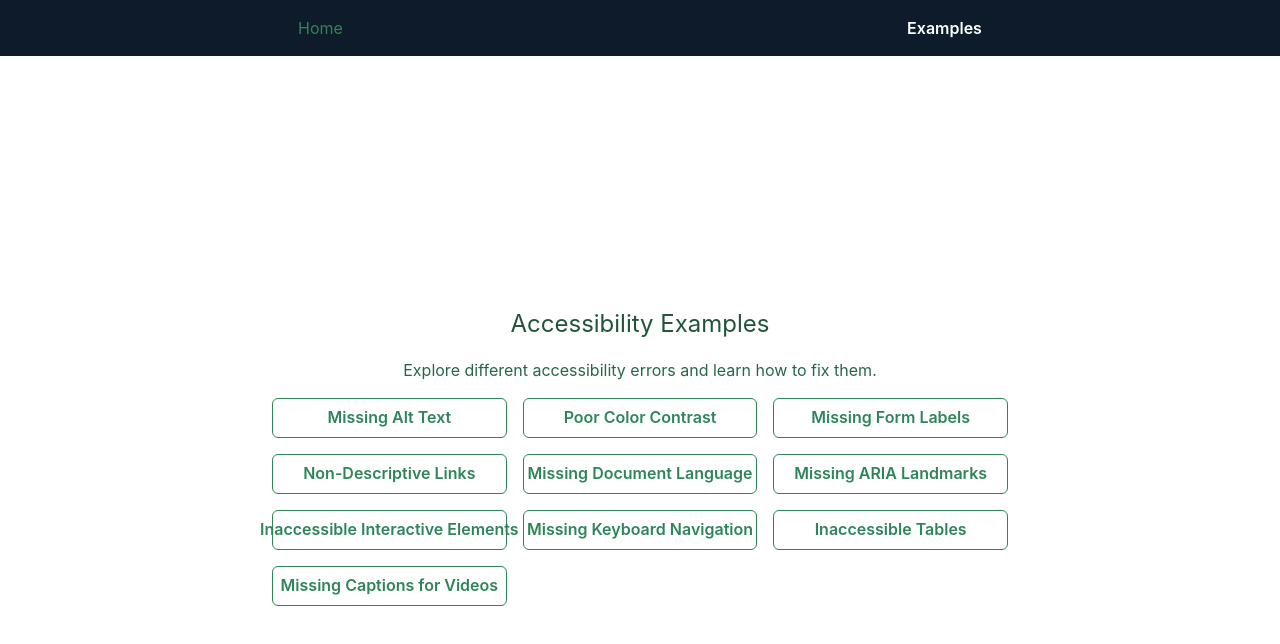
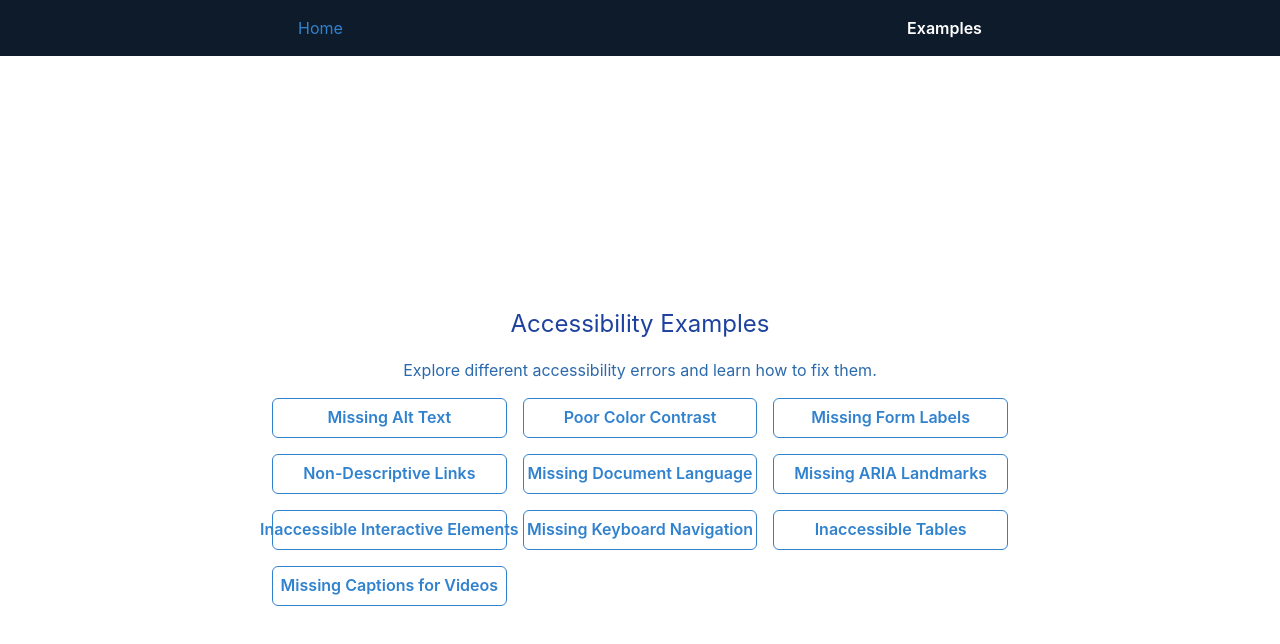
Before and after one commit to GPT-Engineer-App-Dev/accessible-education-errors, a React (Vite) app: page / in a window 1280 px wide. Shown: the top 644 px of the page. Built offline with nearby package versions, Linux system fonts and the light colour scheme.

Commit message:
Updated color scheme to incorporate blue shades.

```diff
--- a/src/main.jsx
+++ b/src/main.jsx
@@ -16,15 +16,15 @@ const colors = {
     100: "#FFFFFF", // Lightest shade for backgrounds
   },
   accent: {
-    900: "#1C4532", // Darker accent color (green)
-    800: "#22543D", // Dark accent color (green)
-    700: "#276749", // Medium accent color (green)
-    600: "#2F855A", // Lighter accent color (green)
-    500: "#38A169", // Light accent color (green)
-    400: "#48BB78", // Lighter accent color (green)
-    300: "#68D391", // Lightest accent color (green)
-    200: "#9AE6B4", // Lightest accent color (green)
-    100: "#C6F6D5", // Lightest accent color (green)
+    900: "#1A365D", // Darker accent color (blue)
+    800: "#1E429F", // Dark accent color (blue)
+    700: "#2A69AC", // Medium accent color (blue)
+    600: "#3182CE", // Lighter accent color (blue)
+    500: "#4299E1", // Light accent color (blue)
+    400: "#63B3ED", // Lighter accent color (blue)
+    300: "#90CDF4", // Lightest accent color (blue)
+    200: "#BEE3F8", // Lightest accent color (blue)
+    100: "#EBF8FF", // Lightest accent color (blue)
   },
 };
 
--- a/src/pages/Index.jsx
+++ b/src/pages/Index.jsx
@@ -11,37 +11,37 @@ const Index = () => {
   return (
     <Container centerContent maxW="container.md" height="100vh" display="flex" flexDirection="column" justifyContent="center" alignItems="center" bg="brand.100">
       <VStack spacing={4}>
-        <Text fontSize="2xl" color="green.800">Accessibility Examples</Text>
-        <Text color="green.700">Explore different accessibility errors and learn how to fix them.</Text>
+        <Text fontSize="2xl" color="accent.800">Accessibility Examples</Text>
+        <Text color="accent.700">Explore different accessibility errors and learn how to fix them.</Text>
         <SimpleGrid columns={{ base: 1, md: 3 }} spacing={4}>
-          <Button as={NavLink} to="/accessibility-error-1" colorScheme="green" variant="outline">
+          <Button as={NavLink} to="/accessibility-error-1" colorScheme="accent" variant="outline">
             Missing Alt Text
           </Button>
-          <Button as={NavLink} to="/accessibility-error-2" colorScheme="green" variant="outline">
+          <Button as={NavLink} to="/accessibility-error-2" colorScheme="accent" variant="outline">
             Poor Color Contrast
           </Button>
-          <Button as={NavLink} to="/accessibility-error-3" colorScheme="green" variant="outline">
+          <Button as={NavLink} to="/accessibility-error-3" colorScheme="accent" variant="outline">
             Missing Form Labels
           </Button>
-          <Button as={NavLink} to="/accessibility-error-4" colorScheme="green" variant="outline">
+          <Button as={NavLink} to="/accessibility-error-4" colorScheme="accent" variant="outline">
             Non-Descriptive Links
           </Button>
-          <Button as={NavLink} to="/accessibility-error-5" colorScheme="green" variant="outline">
+          <Button as={NavLink} to="/accessibility-error-5" colorScheme="accent" variant="outline">
             Missing Document Language
           </Button>
-          <Button as={NavLink} to="/accessibility-error-6" colorScheme="green" variant="outline">
+          <Button as={NavLink} to="/accessibility-error-6" colorScheme="accent" variant="outline">
             Missing ARIA Landmarks
           </Button>
-          <Button as={NavLink} to="/accessibility-error-7" colorScheme="green" variant="outline">
+          <Button as={NavLink} to="/accessibility-error-7" colorScheme="accent" variant="outline">
             Inaccessible Interactive Elements
           </Button>
-          <Button as={NavLink} to="/accessibility-error-8" colorScheme="green" variant="outline">
+          <Button as={NavLink} to="/accessibility-error-8" colorScheme="accent" variant="outline">
             Missing Keyboard Navigation
           </Button>
-          <Button as={NavLink} to="/accessibility-error-9" colorScheme="green" variant="outline">
+          <Button as={NavLink} to="/accessibility-error-9" colorScheme="accent" variant="outline">
             Inaccessible Tables
           </Button>
-          <Button as={NavLink} to="/accessibility-error-10" colorScheme="green" variant="outline">
+          <Button as={NavLink} to="/accessibility-error-10" colorScheme="accent" variant="outline">
             Missing Captions for Videos
           </Button>
         </SimpleGrid>
```
